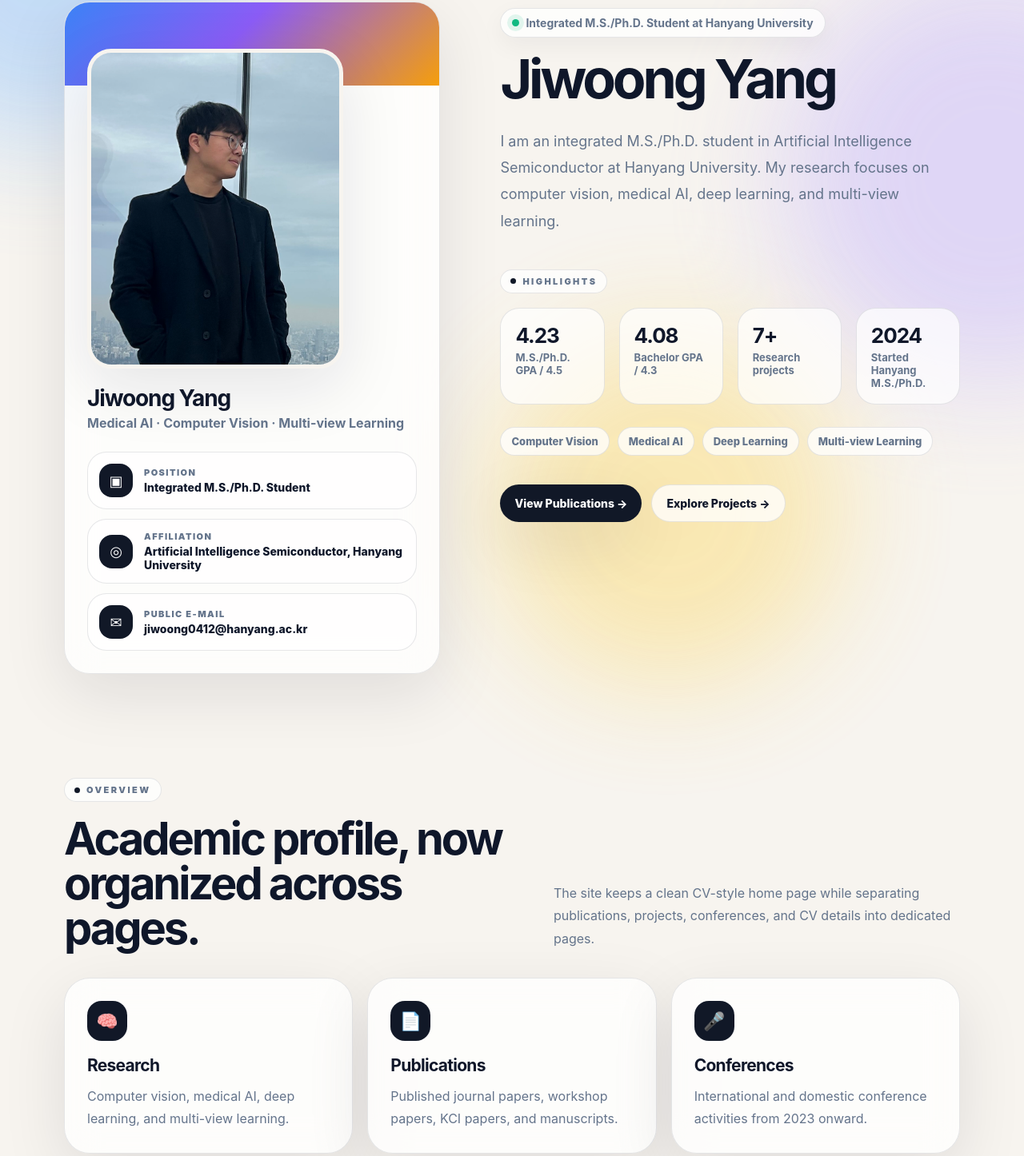
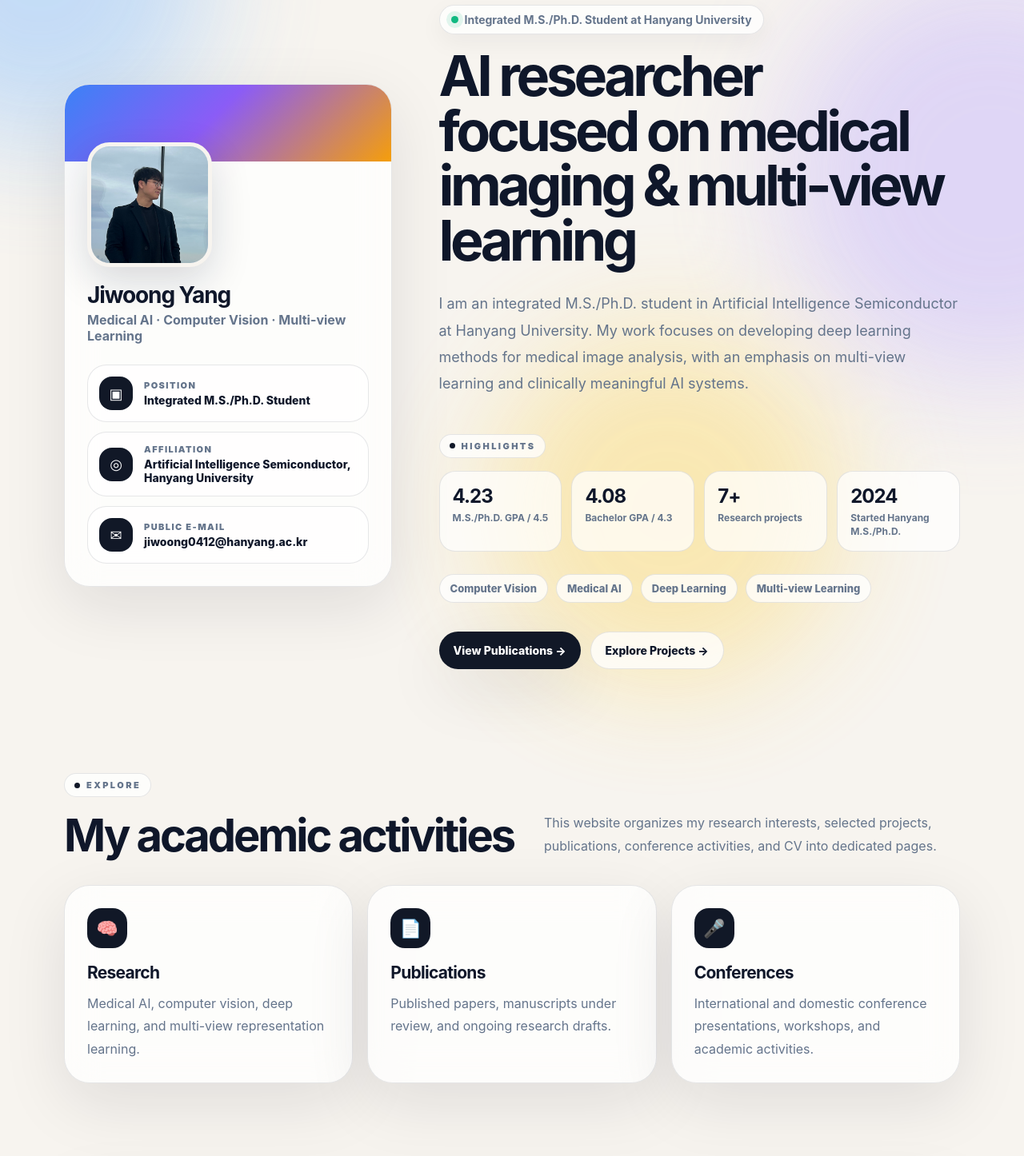
Before and after one commit to jellysunfly/jellysunfly.github.io, a plain HTML site: page index.html in a window 1280 px wide. Shown: the part 163-1609 px from the top of the page at 80% size. Drawn offline with Linux system fonts and the light colour scheme.

Commit message:
Add files via upload

```diff
--- a/assets/style.css
+++ b/assets/style.css
@@ -158,35 +158,47 @@ footer { color: var(--muted); font-size: 14px; padding: 36px 0 48px; }
   .year, .timeline-date { margin-bottom: 14px; width: fit-content; }
 }
 
-.hero-grid-home { grid-template-columns: 0.92fr 1.08fr; align-items: start; }
-.profile-card-home { max-width: 470px; }
-.profile-card-home .profile-banner { height: 104px; }
+.hero-grid-home { grid-template-columns: 0.78fr 1.22fr; align-items: center; gap: 52px; }
+.profile-card-home { max-width: 410px; }
+.profile-card-home .profile-banner { height: 96px; }
+.profile-card-home .profile-body { padding: 24px 28px 28px; }
 .profile-photo {
-  width: min(100%, 320px);
-  aspect-ratio: 4 / 5;
+  width: 156px;
+  height: 156px;
   object-fit: cover;
   object-position: center top;
   display: block;
-  margin-top: -46px;
-  border-radius: 30px;
+  margin-top: -48px;
+  border-radius: 28px;
   border: 5px solid var(--bg);
-  box-shadow: var(--soft-shadow);
+  box-shadow: 0 18px 50px rgba(15, 23, 42, 0.16);
   background: #dbe4ef;
 }
-.profile-card-home .profile-body h2 { margin: 20px 0 4px; }
-.hero-copy { padding-top: 8px; }
-.home-name {
+.profile-card-home .profile-body h2 { margin: 18px 0 4px; }
+.hero-copy { padding-top: 4px; }
+.home-title {
   margin: 18px 0 0;
-  font-size: clamp(38px, 5.4vw, 68px);
+  max-width: 760px;
+  font-size: clamp(40px, 5.9vw, 70px);
   line-height: 0.98;
-  letter-spacing: -0.06em;
+  letter-spacing: -0.065em;
 }
-.inline-home-label { margin-top: 26px; }
-.home-highlights { margin-top: 18px; }
-.home-highlights .stat { background: color-mix(in srgb, var(--card-strong) 72%, transparent); }
+.inline-home-label { margin-top: 28px; }
+.home-highlights { margin-top: 16px; gap: 12px; }
+.home-highlights .stat {
+  background: color-mix(in srgb, var(--card-strong) 72%, transparent);
+  border-radius: 20px;
+  padding: 16px;
+}
+.home-highlights .stat strong { font-size: 24px; }
+.home-highlights .stat span { font-size: 12px; line-height: 1.45; }
 @media (max-width: 920px) {
-  .hero-grid-home { grid-template-columns: 1fr; }
+  .hero-grid-home { grid-template-columns: 1fr; gap: 32px; }
   .profile-card-home { max-width: none; order: 1; }
   .hero-copy { order: 2; }
-  .profile-photo { width: min(100%, 280px); }
+  .profile-photo { width: 140px; height: 140px; }
 }
+@media (max-width: 560px) {
+  .home-title { font-size: 40px; }
+  .profile-photo { width: 128px; height: 128px; border-radius: 26px; }
+}
--- a/index.html
+++ b/index.html
@@ -63,9 +63,9 @@
           </aside>
           <div class="hero-copy">
             <div class="pill"><span class="dot"></span> Integrated M.S./Ph.D. Student at Hanyang University</div>
-            <h1 class="home-name">Jiwoong Yang</h1>
+            <h1 class="home-title">AI researcher focused on medical imaging &amp; multi-view learning</h1>
             <p class="lead">
-              I am an integrated M.S./Ph.D. student in Artificial Intelligence Semiconductor at Hanyang University. My research focuses on computer vision, medical AI, deep learning, and multi-view learning.
+              I am an integrated M.S./Ph.D. student in Artificial Intelligence Semiconductor at Hanyang University. My work focuses on developing deep learning methods for medical image analysis, with an emphasis on multi-view learning and clinically meaningful AI systems.
             </p>
             <div class="section-label inline-home-label">Highlights</div>
             <div class="grid-4 home-highlights">
@@ -89,15 +89,15 @@
       </section>
 
       <section class="container">
-        <div class="section-label">Overview</div>
+        <div class="section-label">Explore</div>
         <div class="section-head">
-          <h2>Academic profile, now organized across pages.</h2>
-          <p>The site keeps a clean CV-style home page while separating publications, projects, conferences, and CV details into dedicated pages.</p>
+          <h2>My academic activities</h2>
+          <p>This website organizes my research interests, selected projects, publications, conference activities, and CV into dedicated pages.</p>
         </div>
         <div class="grid-3">
-          <a class="card project-card" href="research/"><div class="icon-bubble">🧠</div><h3>Research</h3><p>Computer vision, medical AI, deep learning, and multi-view learning.</p></a>
-          <a class="card project-card" href="publications/"><div class="icon-bubble">📄</div><h3>Publications</h3><p>Published journal papers, workshop papers, KCI papers, and manuscripts.</p></a>
-          <a class="card project-card" href="conferences/"><div class="icon-bubble">🎤</div><h3>Conferences</h3><p>International and domestic conference activities from 2023 onward.</p></a>
+          <a class="card project-card" href="research/"><div class="icon-bubble">🧠</div><h3>Research</h3><p>Medical AI, computer vision, deep learning, and multi-view representation learning.</p></a>
+          <a class="card project-card" href="publications/"><div class="icon-bubble">📄</div><h3>Publications</h3><p>Published papers, manuscripts under review, and ongoing research drafts.</p></a>
+          <a class="card project-card" href="conferences/"><div class="icon-bubble">🎤</div><h3>Conferences</h3><p>International and domestic conference presentations, workshops, and academic activities.</p></a>
         </div>
       </section>
 
```
